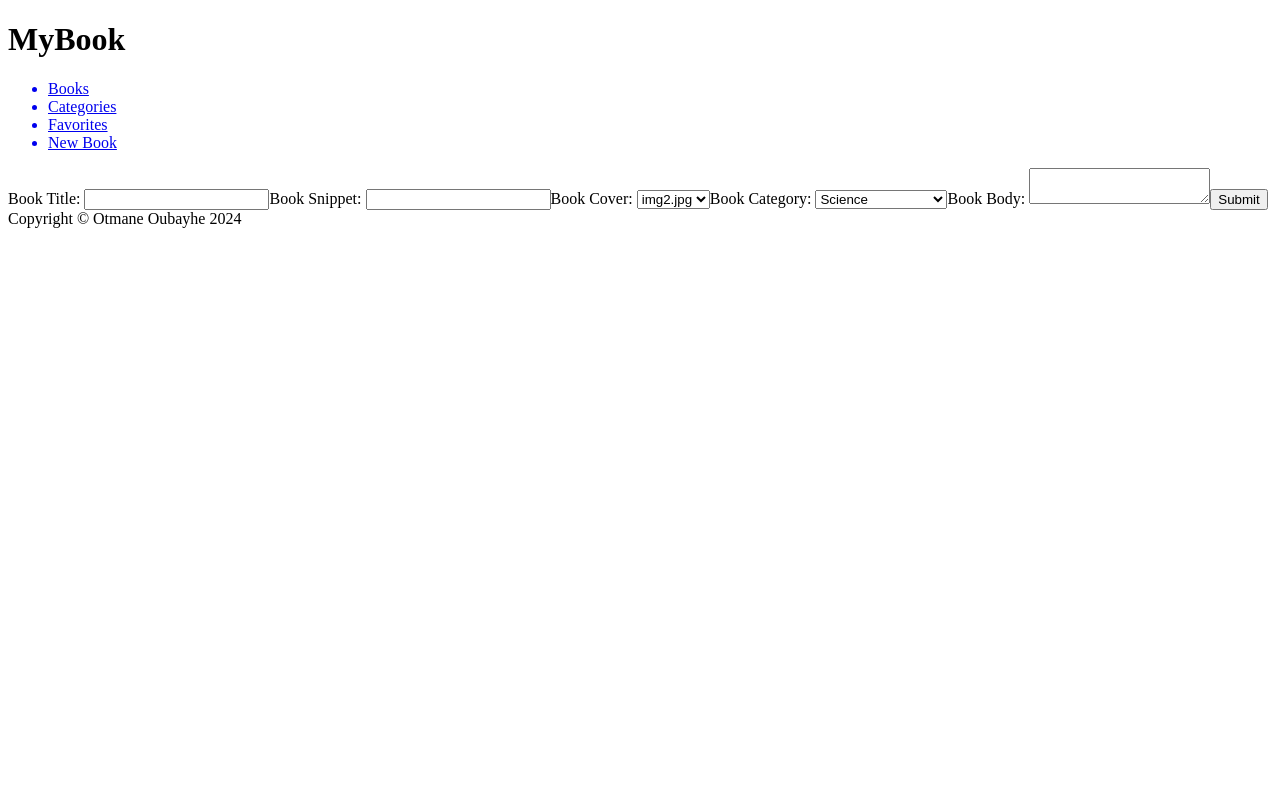
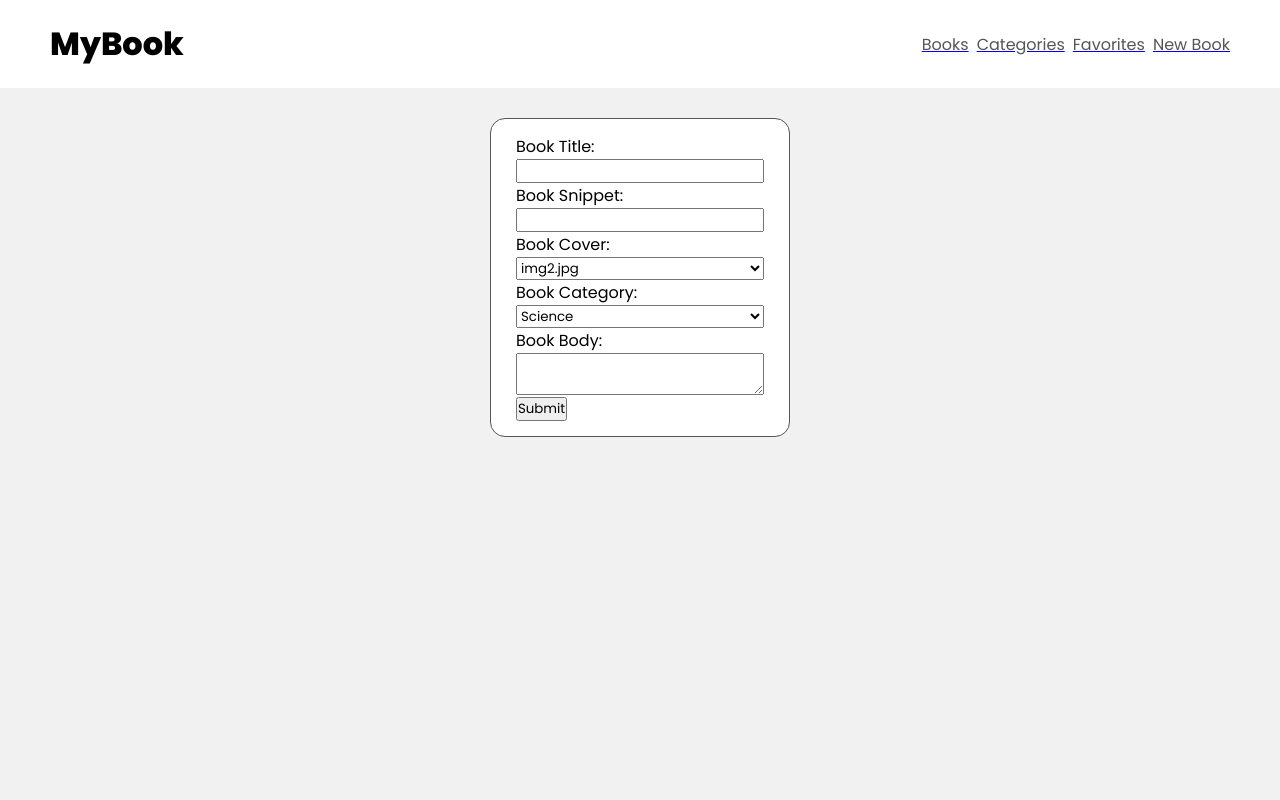
Before and after one commit to Oubayhe/BookStore_LearningMERN, a React (Create React App) app in the folder frontend/: page /create in a window 1280 px wide. Shown: the top 800 px of the page. Built offline with nearby package versions, Linux system fonts and the light colour scheme.

Commit message:
Adding some basic styling

```diff
--- a/frontend/src/components/books.jsx
+++ b/frontend/src/components/books.jsx
@@ -25,7 +25,7 @@ const Books = () => {
 
 
   return (
-    <div>
+    <div className='books'>
       {/* try to see if you can click on a title and get details of the book */}
       {/* {console.log(books)} */}
       {/* DISPLAY THE IMAGE, TITLE AND SNIPPET */}
@@ -34,7 +34,7 @@ const Books = () => {
       ) : (
         books.map(book  => {
           return(
-            <DisplayBook key={book._id} book={ book } deleteBook={deleteBook}/>
+            <DisplayBook className="hello" key={book._id} book={ book } deleteBook={deleteBook}/>
           )
         })
       )}
--- a/frontend/src/components/footer.jsx
+++ b/frontend/src/components/footer.jsx
@@ -2,7 +2,7 @@ import React from 'react'
 
 const Footer = () => {
   return (
-    <div>
+    <div className='footer'>
         <footer>
             Copyright &copy; Otmane Oubayhe 2024
         </footer>
--- a/frontend/src/components/partials/DisplayBook.jsx
+++ b/frontend/src/components/partials/DisplayBook.jsx
@@ -6,15 +6,17 @@ const DisplayBook = ({ book, deleteBook }) => {
 
 
   return (
-    <div>
+    <div className='oneBook-card'>
         <Link to={`/books/${book._id}`}>
             <div className='display-book'>
                 <div className='image'>
                     <img src={`${book.image}`} alt='booki_mage' />
                 </div>
-                <h2>{book.title}</h2>
-                <div className='book-snippet'>
-                    {book.snippet}
+                <div className='onebook-information'>
+                    <h2>{book.title}</h2>
+                    <div className='book-snippet'>
+                        {book.snippet}
+                    </div>
                 </div>
             </div>
         </Link>
--- /dev/null
+++ b/frontend/src/components/update.jsx
@@ -0,0 +1,70 @@
+import React from 'react'
+import { useParams } from 'react-router-dom'
+
+const Update = ({ images, categories }) => {
+    const { id } = useParams()
+
+    const handleSubmit = async (event) => {
+        event.preventDefault(); // Prevent the default form submission behavior
+
+        const formData = {
+          title: event.target.elements.title.value,
+          snippet: event.target.elements.snippet.value,
+          image: event.target.elements.image.value,
+          category: event.target.elements.category.value,
+          body: event.target.elements.body.value
+        };
+
+        try {
+          const response = await fetch(`${id}`, {
+            method: 'PUT',
+            headers: {
+              'Content-Type': 'application/json',
+            },
+            body: JSON.stringify(formData),
+          });
+
+          if (response.ok) {
+            // Handle successful form submission, e.g., redirect the user
+            window.location.href = '/books';
+          } else {
+            console.error('Failed to submit form');
+          }
+        } catch (error) {
+          console.error('Error submitting form:', error);
+        }
+      };
+
+
+  return (
+    <div className="content create-book">
+        <form className="update form" onSubmit={handleSubmit}>
+            <label for="title">Book Title: </label>
+            <input type="text" name="title" id="title" required />
+            <label for="snippet">Book Snippet: </label>
+            <input type="text" name="snippet" id="snippet" required />
+            <label for="image">Book Cover: </label>
+            <select name="image" id="image" required>
+                { images.length > 0 &&
+                    images.map((image, i) => {
+                        return( <option key={i}>{image}</option> )
+                    })
+                }
+            </select>
+            <label for="category">Book Category: </label>
+            <select name="category" id="category" required>
+                { categories.length > 0 &&
+                    categories.map((category, i) => {
+                        return( <option key={i}>{category}</option>)
+                    })
+                }
+            </select>
+            <label for="body">Book Body: </label>
+            <textarea name="body" id="body" required></textarea>
+            <button type='submit'>Update</button>
+        </form>
+    </div>
+  )
+}
+
+export default Update
--- /dev/null
+++ b/frontend/src/index.css
@@ -0,0 +1,112 @@
+/* google font */
+@import url('https://fonts.googleapis.com/css2?family=Poppins:wght@300;400;500;600;800&family=VT323&display=swap');
+
+:root {
+    --footer-bg: black;
+    --footer-text-color: #fff;
+    --header-bg: #fff;
+    --body-bg: #f1f1f1;
+    --text-color: #555;
+}
+
+
+* {
+    box-sizing: border-box;
+    font-family: "Poppins";
+    margin: 0;
+    padding: 0;
+}
+
+body {
+    background-color: var(--body-bg);
+}
+
+header {
+    background-color: var(--header-bg);
+    padding: 20px 50px;
+    display: flex;
+    justify-content: space-between;
+    align-items: center;
+}
+header ul {
+    display: flex;
+    justify-content: center;
+    align-items: center;
+    gap: 8px;
+
+}
+header ul li {
+    list-style: none;
+    color: var(--text-color);
+}
+
+/* All Books */
+.books {
+    margin: 30px;
+    display: flex;
+    flex-wrap: wrap;
+    justify-content: center;
+    align-items: center;
+    gap: 20px;
+}
+
+/* For Each Book */
+.oneBook-card {
+    width: 60%;
+    height: auto;
+    display: inline;
+    background-color: var(--header-bg);
+    position: relative;
+    display: flex;
+    border: 1px solid var(--footer-bg);
+}
+.oneBook-card .display-book {
+    display: flex;
+    gap: 18px;
+}
+.onebook-information {
+
+}
+.buttons {
+    position: absolute;
+    right: 0;
+    bottom: 0;
+
+}
+
+/* A Book Details */
+.book-details {
+    width: 60%;
+    margin: 40px auto;
+    height: 100vh;
+}
+
+/* The Form */
+.create-book {
+    margin: 30px;
+    min-height: 100vh;
+}
+form {
+
+    width: 300px;
+    height: auto;
+    background: var(--header-bg);
+    border: 1px solid var(--text-color);
+    border-radius: 15px;
+    padding: 15px 25px;
+    margin: auto;
+}
+
+input, select, textarea {
+    width: 100%;
+    display: block;
+}
+
+.footer  {
+    padding: 20px;
+    margin-top: 20px;
+    width: 100%;
+    background-color: var(--footer-bg);
+    color: var(--footer-text-color);
+    text-align: center;
+}
--- a/frontend/src/index.js
+++ b/frontend/src/index.js
@@ -1,5 +1,6 @@
 import React from 'react';
 import ReactDOM from 'react-dom/client';
+import './index.css';
 import App from './App';
 import { BrowserRouter } from 'react-router-dom';
 
```
Also changed, not shown: 1 other file (tests, documents, lock files or other folders).
